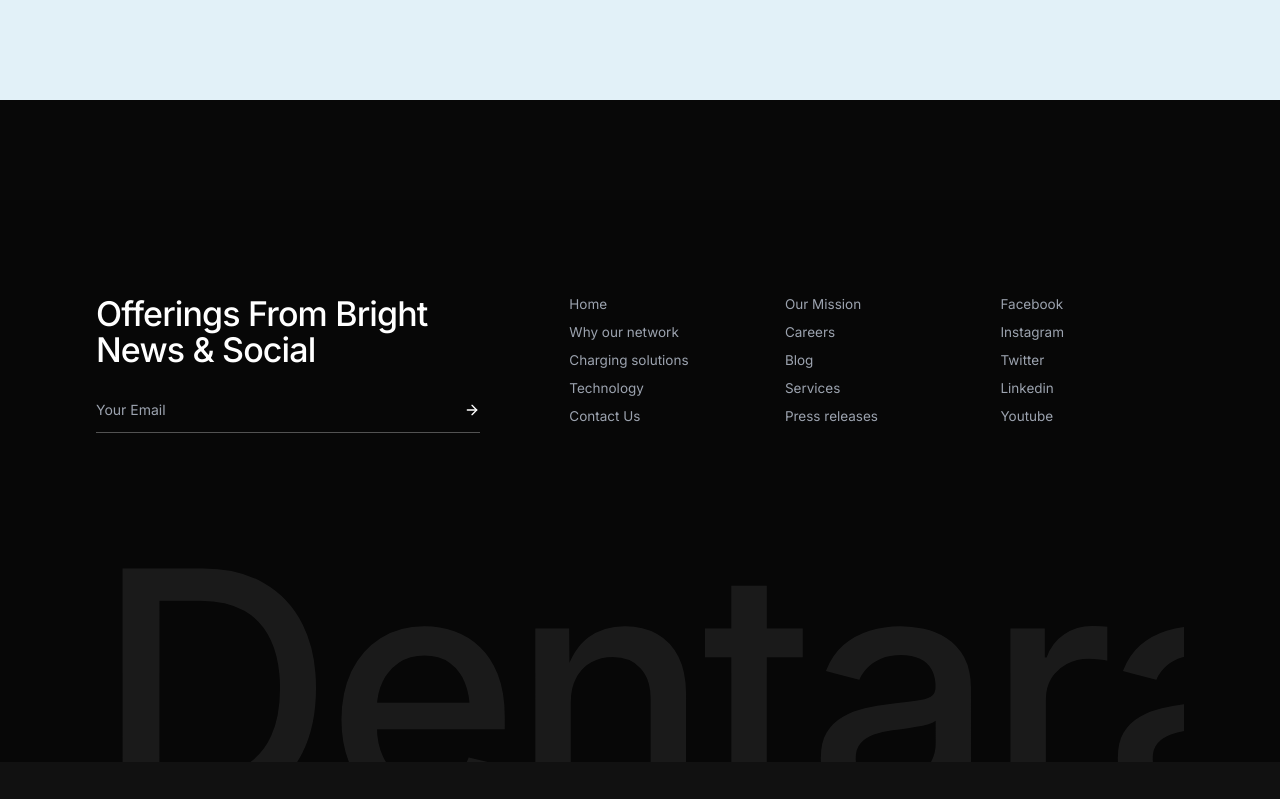
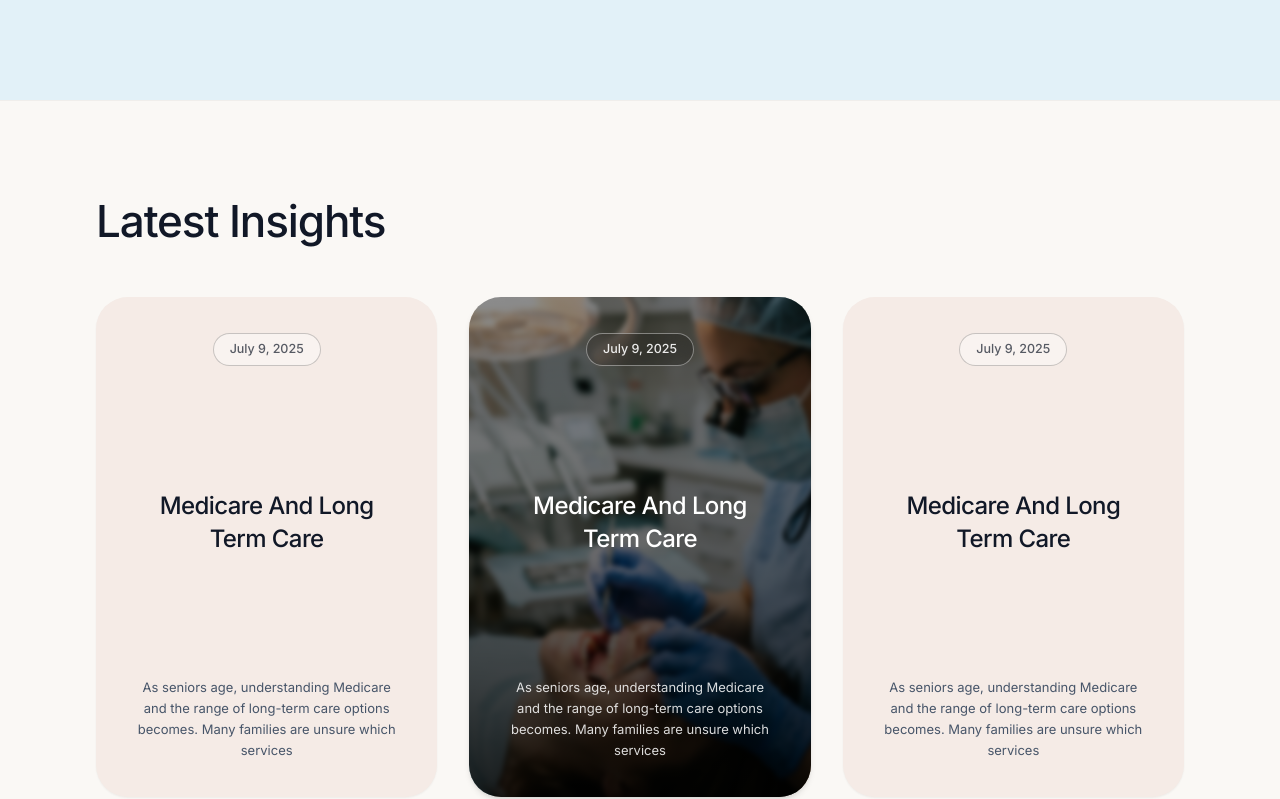
Before and after one commit to Anurag-lakra610/Dentara-, a React (Vite) app: page / in a window 1280 px wide. Shown: the part 4916-5715 px from the top of the page. Before the commit the page ends 5678 px from the top, so only its background shows below. Built offline with nearby package versions, Linux system fonts and the light colour scheme.

Commit message:
Add Latest Insights section with AI dental image, blur effect, and 3-card layout

```diff
--- a/src/App.jsx
+++ b/src/App.jsx
@@ -22,6 +22,7 @@ import consultationMainImg from './assets/consultation-main.jpg';
 import consultationRightImg from './assets/consultation-right.png';
 import consultationVideoImg from './assets/consultation-video.png';
 import flossEmojiImg from './assets/floss-emoji.png';
+import insightDentalImg from './assets/insight-dental.jpg';
 
 export default function App() {
   const [activeNav, setActiveNav] = useState('Home');
@@ -729,6 +730,96 @@ export default function App() {
         </div>
       </section>
 
+      {/* LATEST INSIGHTS SECTION (Between Testimonials & Footer) */}
+      <section className="w-full bg-[#FAF8F5] text-[#111827] pt-[60px] sm:pt-[80px] lg:pt-[100px] pb-[60px] sm:pb-[80px] lg:pb-[100px] px-5 sm:px-10 md:px-14 lg:px-18 xl:px-24 overflow-hidden border-t border-black/[0.04]">
+        <div className="max-w-[1650px] mx-auto">
+
+          {/* Section Header */}
+          <div className="mb-10 sm:mb-14">
+            <h2 className="text-3xl sm:text-4xl lg:text-[44px] font-medium tracking-tight text-[#111827] leading-[1.25]">
+              Latest Insights
+            </h2>
+          </div>
+
+          {/* 3-Card Layout Grid */}
+          <div className="grid grid-cols-1 md:grid-cols-3 gap-6 lg:gap-8">
+
+            {/* Card 1: Cream Card Left */}
+            <div className="bg-[#F5EBE6] rounded-[32px] p-7 sm:p-9 flex flex-col justify-between items-center text-center shadow-sm min-h-[460px] sm:min-h-[500px] transition-transform duration-300 hover:scale-[1.01]">
+              {/* Top Date Capsule Badge */}
+              <div className="px-4 py-1.5 rounded-full border border-black/20 text-[12.5px] font-medium text-[#111827]/70 bg-white/40 backdrop-blur-sm">
+                July 9, 2025
+              </div>
+
+              {/* Center Title */}
+              <div className="my-auto py-8">
+                <h3 className="text-xl sm:text-[24px] font-medium text-[#111827] tracking-tight leading-snug max-w-[240px] mx-auto">
+                  Medicare And Long Term Care
+                </h3>
+              </div>
+
+              {/* Bottom Paragraph */}
+              <p className="text-xs sm:text-[13px] text-[#475569] font-normal leading-relaxed max-w-[280px] mx-auto">
+                As seniors age, understanding Medicare and the range of long-term care options becomes. Many families are unsure which services
+              </p>
+            </div>
+
+            {/* Card 2: AI Dental Image Background with Blur & Overlay (Middle) */}
+            <div className="relative rounded-[32px] overflow-hidden p-7 sm:p-9 flex flex-col justify-between items-center text-center shadow-md min-h-[460px] sm:min-h-[500px] group transition-transform duration-300 hover:scale-[1.01]">
+
+              {/* AI Generated Dental Image with Blur */}
+              <img
+                src={insightDentalImg}
+                alt="Medicare And Long Term Care Dental Procedure"
+                className="absolute inset-0 w-full h-full object-cover blur-[2.5px] scale-[1.05] transition-transform duration-500 group-hover:scale-110"
+              />
+
+              {/* Dark Gradient Overlay for Readability */}
+              <div className="absolute inset-0 bg-gradient-to-t from-black/85 via-black/55 to-black/45" />
+
+              {/* Top Date Capsule Badge */}
+              <div className="relative z-10 px-4 py-1.5 rounded-full border border-white/40 text-[12.5px] font-medium text-white/90 bg-black/20 backdrop-blur-md">
+                July 9, 2025
+              </div>
+
+              {/* Center Title */}
+              <div className="relative z-10 my-auto py-8">
+                <h3 className="text-xl sm:text-[24px] font-medium text-white tracking-tight leading-snug max-w-[240px] mx-auto">
+                  Medicare And Long Term Care
+                </h3>
+              </div>
+
+              {/* Bottom Paragraph */}
+              <p className="relative z-10 text-xs sm:text-[13px] text-white/85 font-normal leading-relaxed max-w-[280px] mx-auto">
+                As seniors age, understanding Medicare and the range of long-term care options becomes. Many families are unsure which services
+              </p>
+            </div>
+
+            {/* Card 3: Cream Card Right */}
+            <div className="bg-[#F5EBE6] rounded-[32px] p-7 sm:p-9 flex flex-col justify-between items-center text-center shadow-sm min-h-[460px] sm:min-h-[500px] transition-transform duration-300 hover:scale-[1.01]">
+              {/* Top Date Capsule Badge */}
+              <div className="px-4 py-1.5 rounded-full border border-black/20 text-[12.5px] font-medium text-[#111827]/70 bg-white/40 backdrop-blur-sm">
+                July 9, 2025
+              </div>
+
+              {/* Center Title */}
+              <div className="my-auto py-8">
+                <h3 className="text-xl sm:text-[24px] font-medium text-[#111827] tracking-tight leading-snug max-w-[240px] mx-auto">
+                  Medicare And Long Term Care
+                </h3>
+              </div>
+
+              {/* Bottom Paragraph */}
+              <p className="text-xs sm:text-[13px] text-[#475569] font-normal leading-relaxed max-w-[280px] mx-auto">
+                As seniors age, understanding Medicare and the range of long-term care options becomes. Many families are unsure which services
+              </p>
+            </div>
+
+          </div>
+
+        </div>
+      </section>
+
       {/* GLOBAL FOOTER SECTION (Full Ratio Screen Width Black Background, 100px Gap Above) */}
       <footer className="w-full bg-[#070707] text-white pt-14 sm:pt-20 lg:pt-24 pb-0 px-5 sm:px-10 md:px-14 lg:px-18 xl:px-24 overflow-hidden relative mt-[100px]">
         <div className="max-w-[1650px] mx-auto relative z-10">
```
Also changed, not shown: src/assets/insight-dental.jpg (added).
